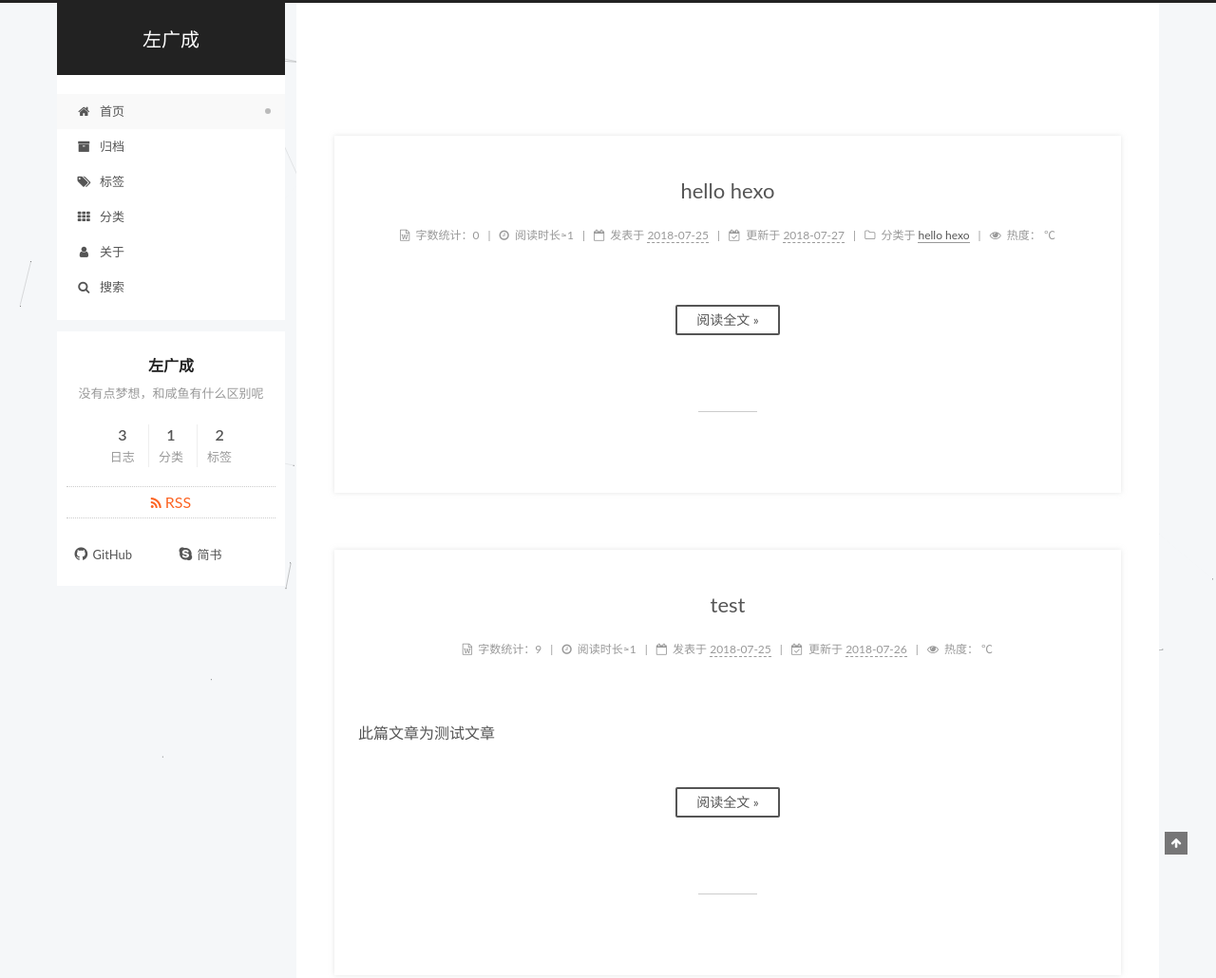
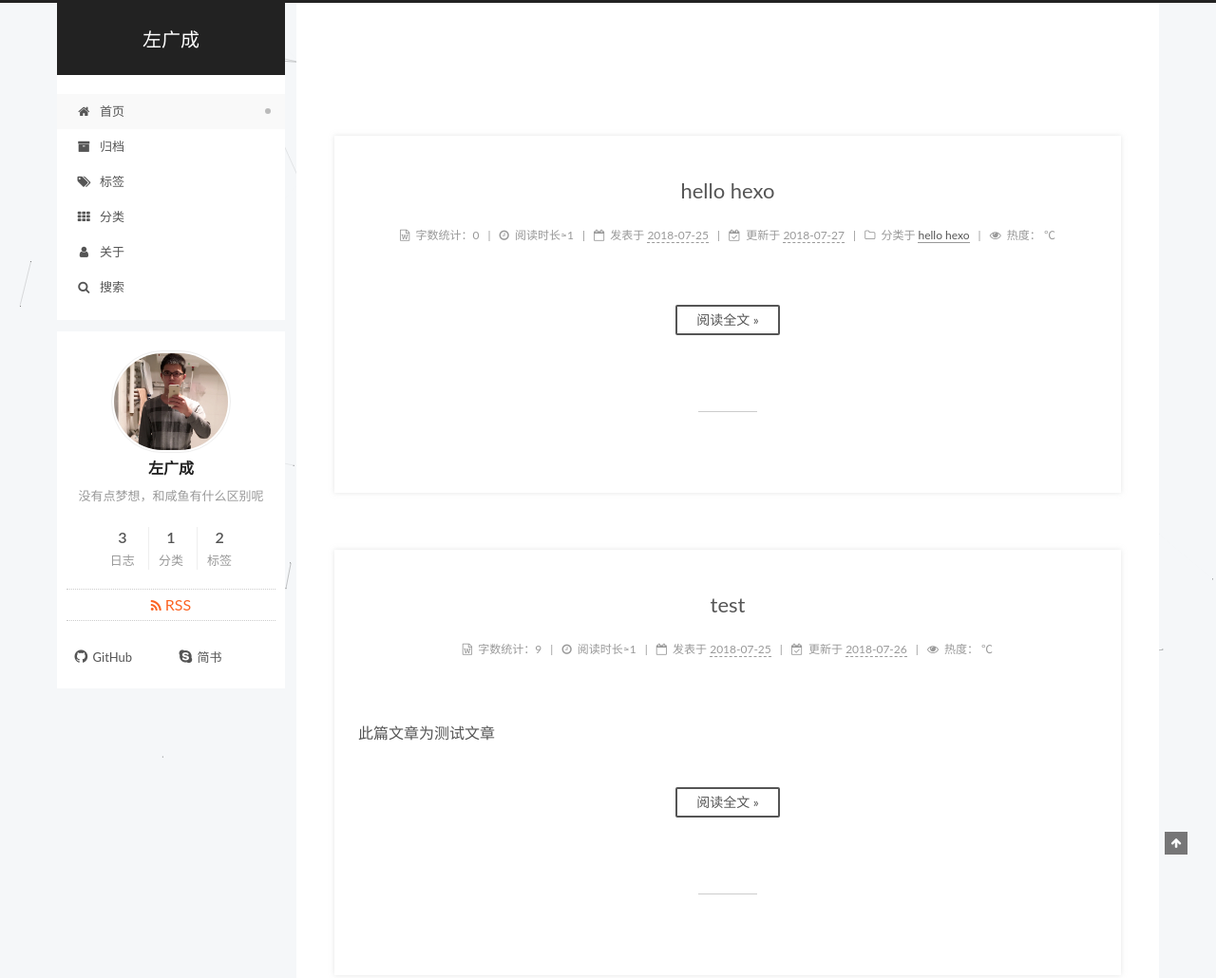
Before and after one commit to Zuoguangcheng/zuoguangcheng.github.io, a plain HTML site: page index.html in a window 1280 px wide. Shown: the top 1030 px of the page at 95% size. Drawn offline with Linux system fonts and the light colour scheme; some packages are replaced by stand-ins of ours; no server answers; a script that the page names is missing.

Commit message:
Site updated: 2018-07-27 16:05:55

```diff
--- a/index.html
+++ b/index.html
@@ -345,7 +345,7 @@
     <span hidden itemprop="author" itemscope itemtype="http://schema.org/Person">
       <meta itemprop="name" content="John Doe">
       <meta itemprop="description" content="">
-      <meta itemprop="image" content="/images/avatar.gif">
+      <meta itemprop="image" content="/images/avatar.png">
     </span>
 
     <span hidden itemprop="publisher" itemscope itemtype="http://schema.org/Organization">
@@ -555,7 +555,7 @@
     <span hidden itemprop="author" itemscope itemtype="http://schema.org/Person">
       <meta itemprop="name" content="John Doe">
       <meta itemprop="description" content="">
-      <meta itemprop="image" content="/images/avatar.gif">
+      <meta itemprop="image" content="/images/avatar.png">
     </span>
 
     <span hidden itemprop="publisher" itemscope itemtype="http://schema.org/Organization">
@@ -748,7 +748,7 @@
     <span hidden itemprop="author" itemscope itemtype="http://schema.org/Person">
       <meta itemprop="name" content="John Doe">
       <meta itemprop="description" content="">
-      <meta itemprop="image" content="/images/avatar.gif">
+      <meta itemprop="image" content="/images/avatar.png">
     </span>
 
     <span hidden itemprop="publisher" itemscope itemtype="http://schema.org/Organization">
@@ -939,6 +939,10 @@ More in
       <section class="site-overview-wrap sidebar-panel sidebar-panel-active">
         <div class="site-overview">
           <div class="site-author motion-element" itemprop="author" itemscope itemtype="http://schema.org/Person">
+
+              <img class="site-author-image" itemprop="image"
+                src="/images/avatar.png"
+                alt="John Doe" />
 
               <p class="site-author-name" itemprop="name">左广成</p>
               <p class="site-description motion-element" itemprop="description">没有点梦想，和咸鱼有什么区别呢</p>
```
Also changed, not shown: 2018/07/25/hello-hexo/index.html (+5 -1 lines), 2018/07/25/hello-world/index.html (+5 -1 lines), 2018/07/25/test/index.html (+5 -1 lines), about/index.html (+4 -0 lines), archives/2018/07/index.html (+4 -0 lines), archives/2018/index.html (+4 -0 lines), archives/index.html (+4 -0 lines), categories/hello-hexo/index.html (+4 -0 lines), categories/index.html (+4 -0 lines), tags/index.html (+4 -0 lines), tags/哈哈/index.html (+4 -0 lines), tags/啦啦/index.html (+4 -0 lines), images/avatar.png (added).
